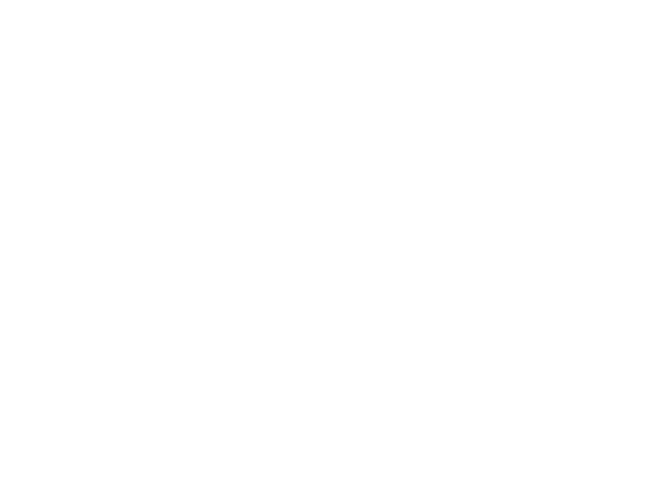
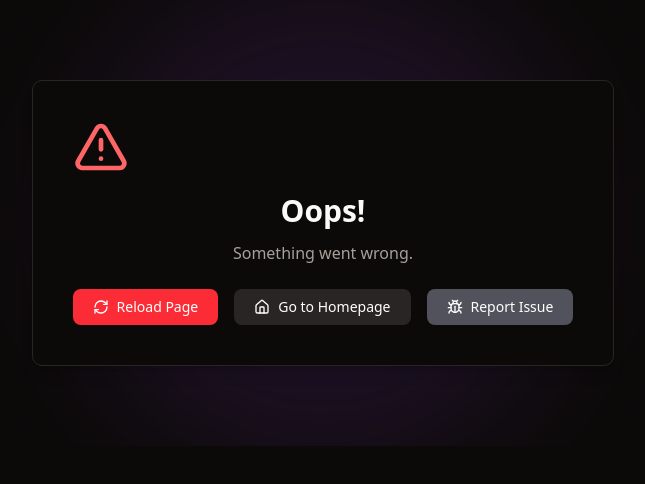
Before and after one commit to JonaLGarza/porfolio, a React (Vite) app: page / in a window 1280 px wide. Before the commit this address had no page. Shown: the top 484 px of the page, without its empty margins (317-962 px from the left). Built offline with nearby package versions, Linux system fonts and the light colour scheme.

Commit message:
modified fallback message component

```diff
--- a/src/components/molecules/FallBackMessage/FallBackMessage.tsx
+++ b/src/components/molecules/FallBackMessage/FallBackMessage.tsx
@@ -1,7 +1,8 @@
-import { AlertTriangle } from "lucide-react";
 import { useNavigate } from "react-router-dom";
+import { motion } from "framer-motion";
+import { AlertTriangle, Home, RefreshCw, Bug } from "lucide-react";
 
-export function FallbackMessage({
+function FallbackMessage({
   title = "Oops!",
   message = "Something went wrong."
 }: { title?: string; message?: string }) {
@@ -15,25 +16,52 @@
     navigate("/porfolio");
   };
 
+  const handleReportIssue = () => {
+    window.open("https://github.com/JonaLGarza/porfolio/issues", "_blank");
+  };
+
   return (
-    <div className="flex flex-col items-center justify-center py-16 text-center text-muted-foreground">
-      <AlertTriangle className="w-10 h-10 text-red-500 mb-4" />
-      <h2 className="text-xl font-semibold mb-2">{title}</h2>
-      <p className="max-w-md mb-6">{message}</p>
-      <div className="flex gap-4">
+    <div className="relative flex flex-col items-center justify-center py-20 px-6 text-center text-muted-foreground overflow-hidden">
+      {/* Animated background shape */}
+      <motion.div
+        className="absolute w-[500px] h-[500px] bg-purple-500/10 rounded-full -z-10 blur-3xl"
+        initial={{ scale: 0, opacity: 0 }}
+        animate={{ scale: 1, opacity: 1 }}
+        transition={{ duration: 1.2 }}
+      />
+
+      <motion.div
+        className="p-10 bg-background border border-muted rounded-lg shadow-lg"
+        initial={{ opacity: 0, y: 20 }}
+        animate={{ opacity: 1, y: 0 }}
+        transition={{ delay: 0.2, duration: 0.5 }}
+      >
+        <AlertTriangle className="w-14 h-14 text-destructive mb-4 animate-bounce" />
+        <h2 className="text-3xl font-bold mb-3 text-foreground">{title}</h2>
+        <p className="max-w-md mx-auto mb-6 text-muted-foreground text-base">{message}</p>
+        <div className="flex flex-col sm:flex-row gap-4 justify-center">
           <button
             onClick={handleReload}
-          className="px-4 py-2 text-sm font-medium text-white bg-red-500 rounded hover:bg-red-600"
+            className="px-5 py-2 text-sm font-medium text-white bg-red-500 rounded-md hover:bg-red-600 transition inline-flex items-center gap-2 cursor-pointer"
           >
-          Reload Page
+            <RefreshCw size={16} /> Reload Page
           </button>
           <button
             onClick={handleGoHome}
-          className="px-4 py-2 text-sm font-medium text-white bg-blue-500 rounded hover:bg-blue-600"
+            className="px-5 py-2 text-sm font-medium text-white bg-secondary rounded-md hover:bg-primary/80 transition inline-flex items-center gap-2 cursor-pointer"
           >
-          Go to Homepage
+            <Home size={16} /> Go to Homepage
+          </button>
+          <button
+            onClick={handleReportIssue}
+            className="px-5 py-2 text-sm font-medium text-white bg-zinc-600 rounded-md hover:bg-zinc-700 transition inline-flex items-center gap-2 cursor-pointer"
+          >
+            <Bug size={16} /> Report Issue
           </button>
         </div>
+      </motion.div>
     </div>
   );
 }
+
+export default FallbackMessage;
```
Lines whose indentation alone changed are shown as unchanged.
